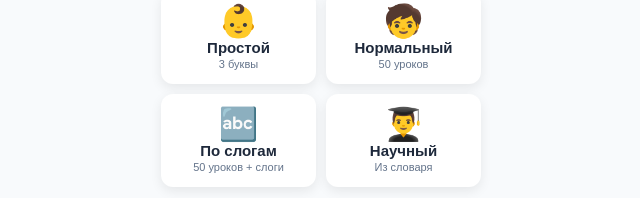
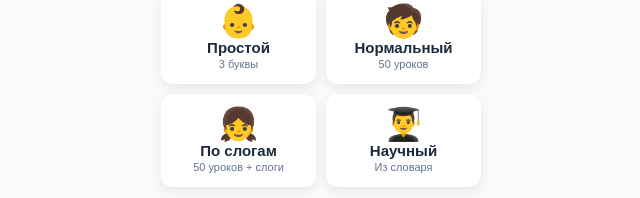
Before and after one commit to Krivich/readtrap, a website: page index.html in a window 1280 px wide. Shown: the part 380-578 px from the top of the page, without its empty margins (319-959 px from the left). Drawn offline with Linux system fonts and the light colour scheme.

Commit message:
style: эмодзи 👧 для режима по слогам

```diff
--- a/index.html
+++ b/index.html
@@ -25,7 +25,7 @@
           <span class="level-desc">50 уроков</span>
         </button>
         <button class="level-btn level-syllables" id="btn-syllables">
-          <span class="level-emoji">🔤</span>
+          <span class="level-emoji">👧</span>
           <span class="level-label">По слогам</span>
           <span class="level-desc">50 уроков + слоги</span>
         </button>
```
